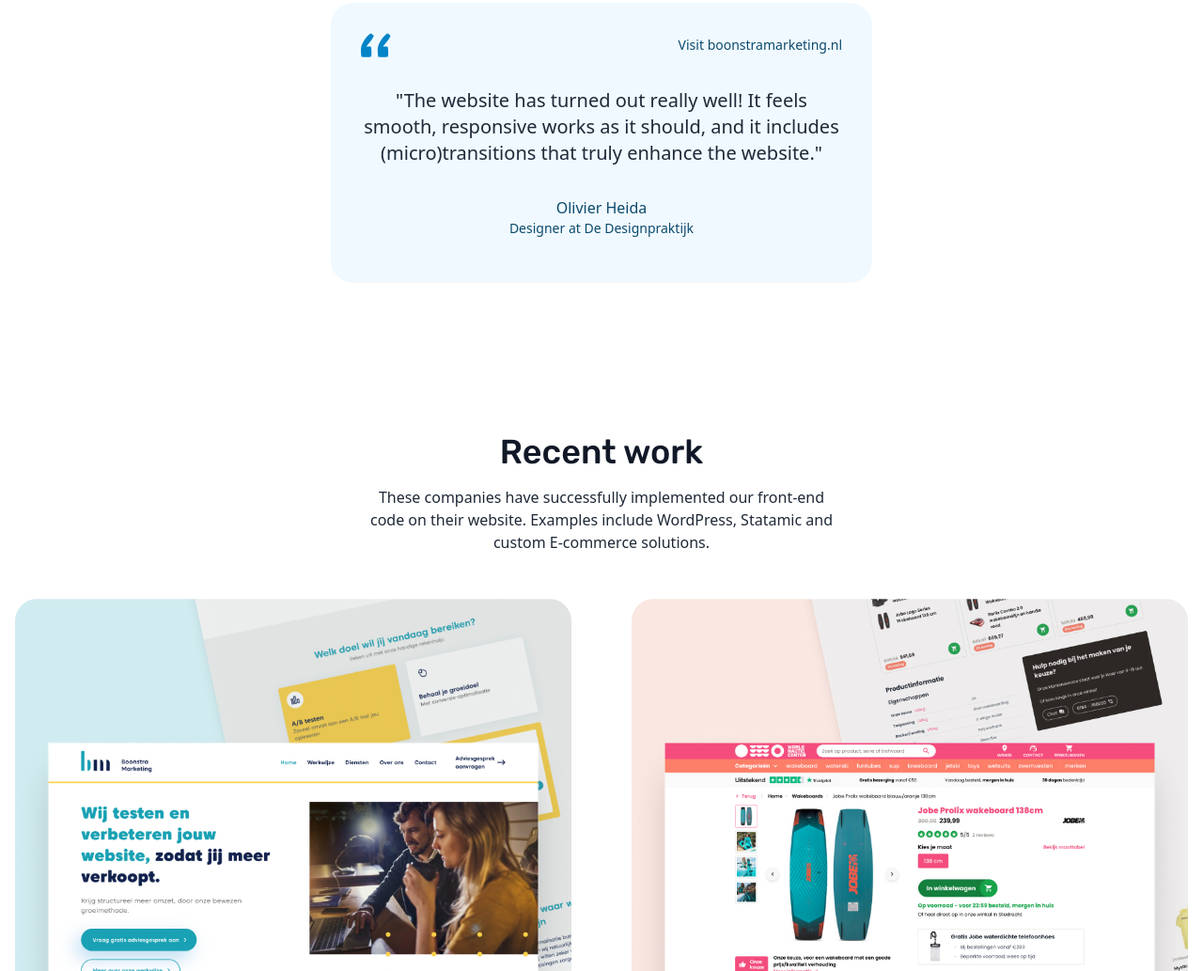
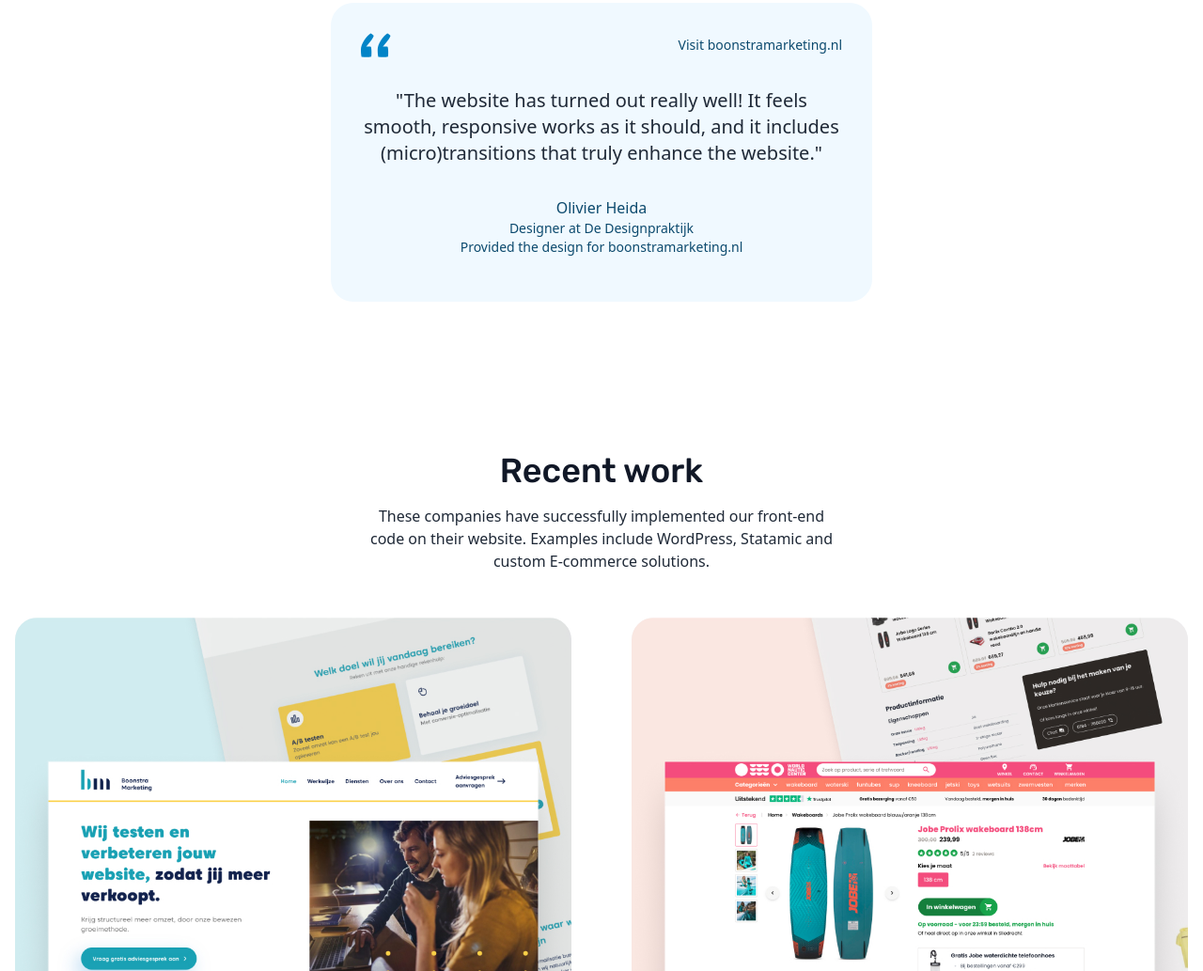
Before and after one commit to sanderjn/CodePulse, a website built with Vite: page index.html in a window 1280 px wide. Shown: the part 1181-2214 px from the top of the page at 94% size. Built offline with nearby package versions, Linux system fonts and the light colour scheme.

Commit message:
Quote role

```diff
--- a/index.html
+++ b/index.html
@@ -122,7 +122,7 @@
                             <p class="text-lg text-gray-800 sm:text-xl">"The website has turned out really well! It feels smooth, responsive works as it should, and it includes (micro)transitions that truly enhance the website."</p>
                             <footer class="text-sky-900">
                                 <cite class="not-italic font-medium">Olivier Heida</cite>
-                                <p class="text-sm">Designer at De Designpraktijk</p>
+                                <p class="text-sm">Designer at De Designpraktijk<br>Provided the design for boonstramarketing.nl</p>
                             </footer>
                         </blockquote>
                     </div>
```
